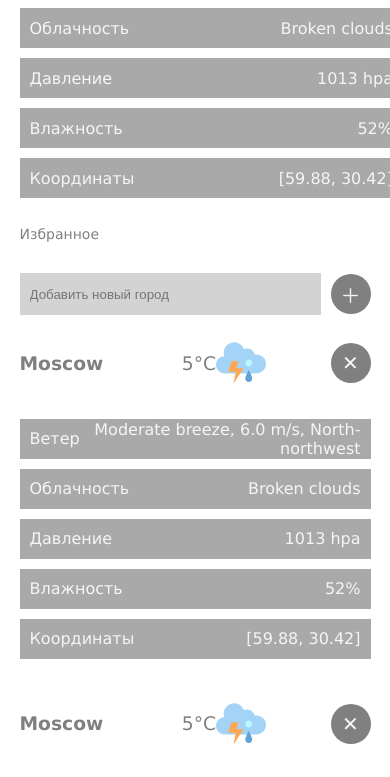
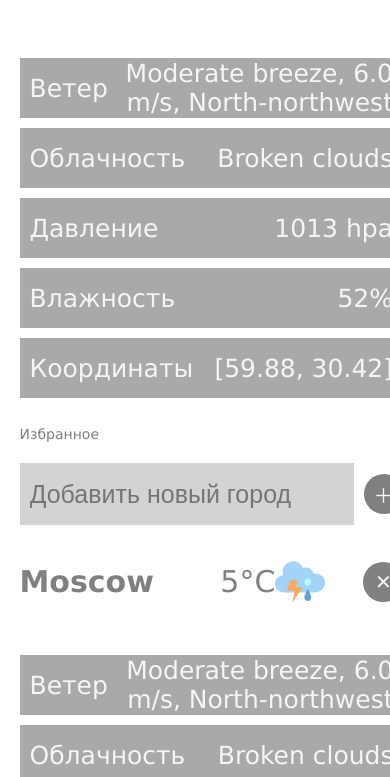
Before and after one commit to WildOne2802/weather-project-web, a plain HTML site: page index.html in a window 390 px wide. Shown: the part 395-1172 px from the top of the page. Drawn offline with Linux system fonts and the light colour scheme.

Commit message:
Extra changes for mobile devices

```diff
--- a/weatherPageStyles.css
+++ b/weatherPageStyles.css
@@ -256,6 +256,53 @@
     #mainTitle {
         font-size: 40px;
     }
+
+    .descriptionText {
+        color: whitesmoke;
+        font-family: Verdana, serif;
+        text-align: end;
+        font-size: 25px;
+    }
+    .descriptionLine {
+        min-height: 60px;
+        display: flex;
+        background-color: darkgray;
+        align-items: center;
+        justify-content: space-between;
+        padding-left: 10px;
+        padding-right: 10px;
+    }
+
+    .commonTitle {
+        color: gray;
+        font-family: Verdana, serif;
+        font-weight: lighter;
+        font-size: 35px;
+    }
+
+    #townInput {
+        height: 60px;
+        flex: 1;
+        margin-right: 10px;
+        background-color: lightgray;
+        border: solid 0px gray;
+        padding-left: 10px;
+        font-size: 25px;
+    }
+
+    .cardTitleText {
+        font-family: Verdana, serif;
+        color: gray;
+        font-size: 30px;
+    }
+
+    .cardTemperatureText {
+        font-family: Verdana, serif;
+        font-weight: lighter;
+        color: gray;
+        font-size: 30px;
+    }
+
 }
 
 @media only screen and (hover: none) and (orientation: landscape) {
```
